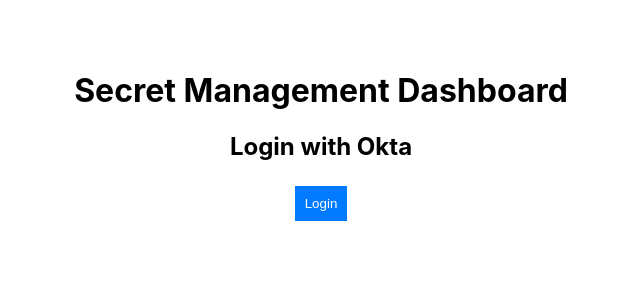
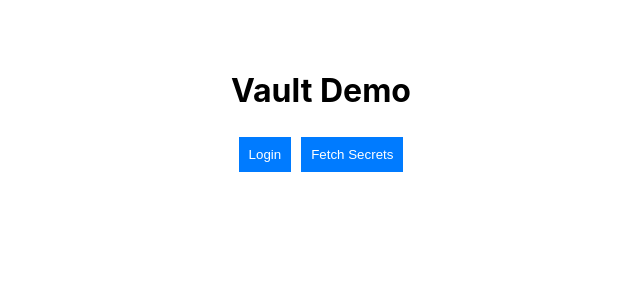
Before and after one commit to imparadu/vault-python, a React (Create React App) app in the folder frontend/: page / in a window 1280 px wide. Before the commit this address led to /login. Shown: the top 300 px of the page, without its empty margins (319-959 px from the left). Built offline with nearby package versions, Linux system fonts and the light colour scheme.

Commit message:
for grok

```diff
--- a/frontend/src/App.tsx
+++ b/frontend/src/App.tsx
@@ -1,32 +1,51 @@
-import React from 'react';
-import { BrowserRouter, Route, Routes, Navigate } from 'react-router-dom';
-import Login from './Login';
-import Secrets from './Secrets';
-import AddSecret from './AddSecret';
+import React, { useEffect, useState } from 'react';
 import './App.css';
 
-const App: React.FC = () => {
-  const isAuthenticated = !!localStorage.getItem('token');
+function App() {
+  const [secrets, setSecrets] = useState(null);
+
+  useEffect(() => {
+    const urlParams = new URLSearchParams(window.location.search);
+    const token = urlParams.get('token');
+    if (token) {
+      localStorage.setItem('token', token);
+      window.history.replaceState({}, document.title, '/');
+    }
+  }, []);
+
+  const login = () => {
+    window.location.href = 'http://192.168.0.15:4000/auth/login';
+  };
+
+  const fetchSecrets = async () => {
+    try {
+      const token = localStorage.getItem('token');
+      if (!token) {
+        console.error('No token found');
+        return;
+      }
+      const response = await fetch('http://192.168.0.15:4000/secrets', {
+        headers: {
+          Authorization: `Bearer ${token}`,
+        },
+      });
+      const data = await response.json();
+      setSecrets(data);
+    } catch (error) {
+      console.error('Error fetching secrets:', error);
+    }
+  };
 
   return (
-    <BrowserRouter>
-      <div className="App">
-        <h1>Secret Management Dashboard</h1>
-        <Routes>
-          <Route path="/login" element={<Login />} />
-          <Route
-            path="/secrets"
-            element={isAuthenticated ? <Secrets /> : <Navigate to="/login" />}
-          />
-          <Route
-            path="/add-secret"
-            element={isAuthenticated ? <AddSecret /> : <Navigate to="/login" />}
-          />
-          <Route path="/" element={<Navigate to="/login" />} />
-        </Routes>
-      </div>
-    </BrowserRouter>
+    <div className="App">
+      <h1>Vault Demo</h1>
+      <button onClick={login}>Login</button>
+      <button onClick={fetchSecrets}>Fetch Secrets</button>
+      {secrets && (
+        <pre>{JSON.stringify(secrets, null, 2)}</pre>
+      )}
+    </div>
   );
-};
+}
 
 export default App;
```
Also changed, not shown: 2 other files (tests, documents, lock files or other folders).
